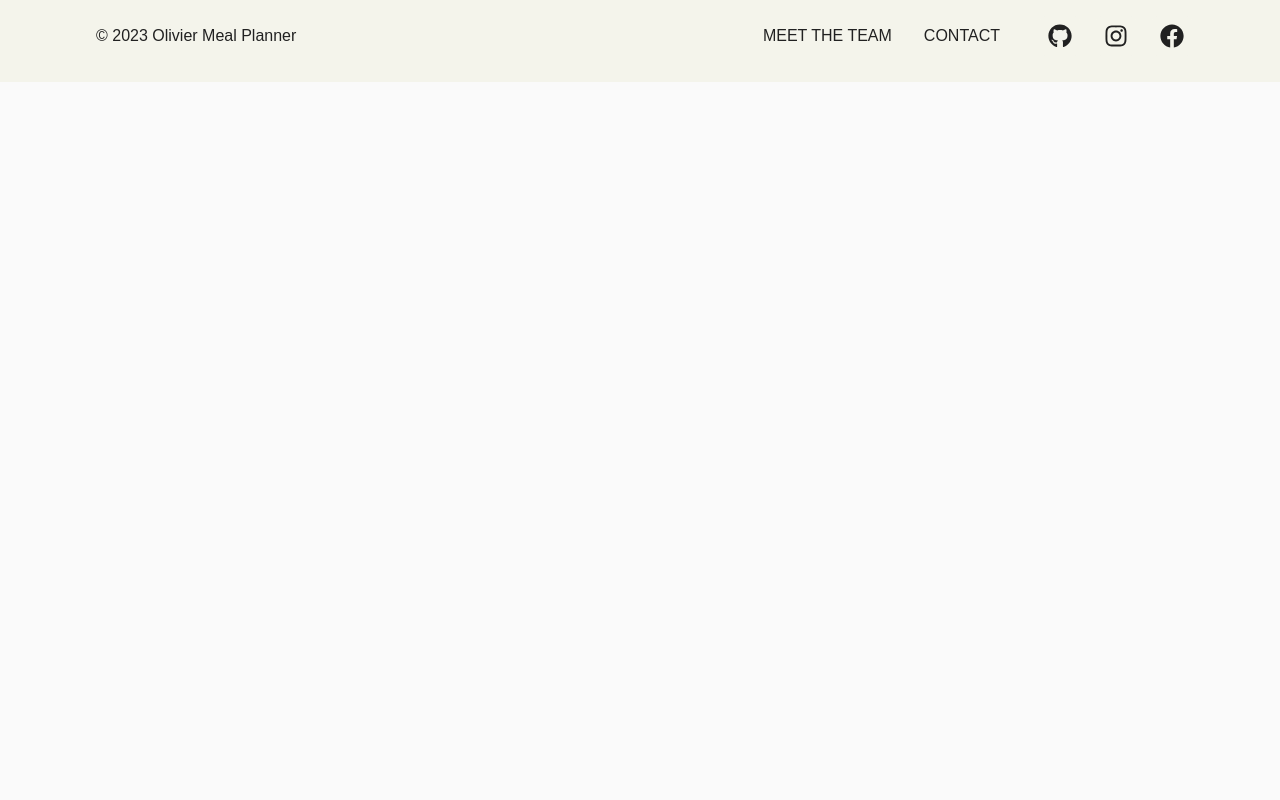
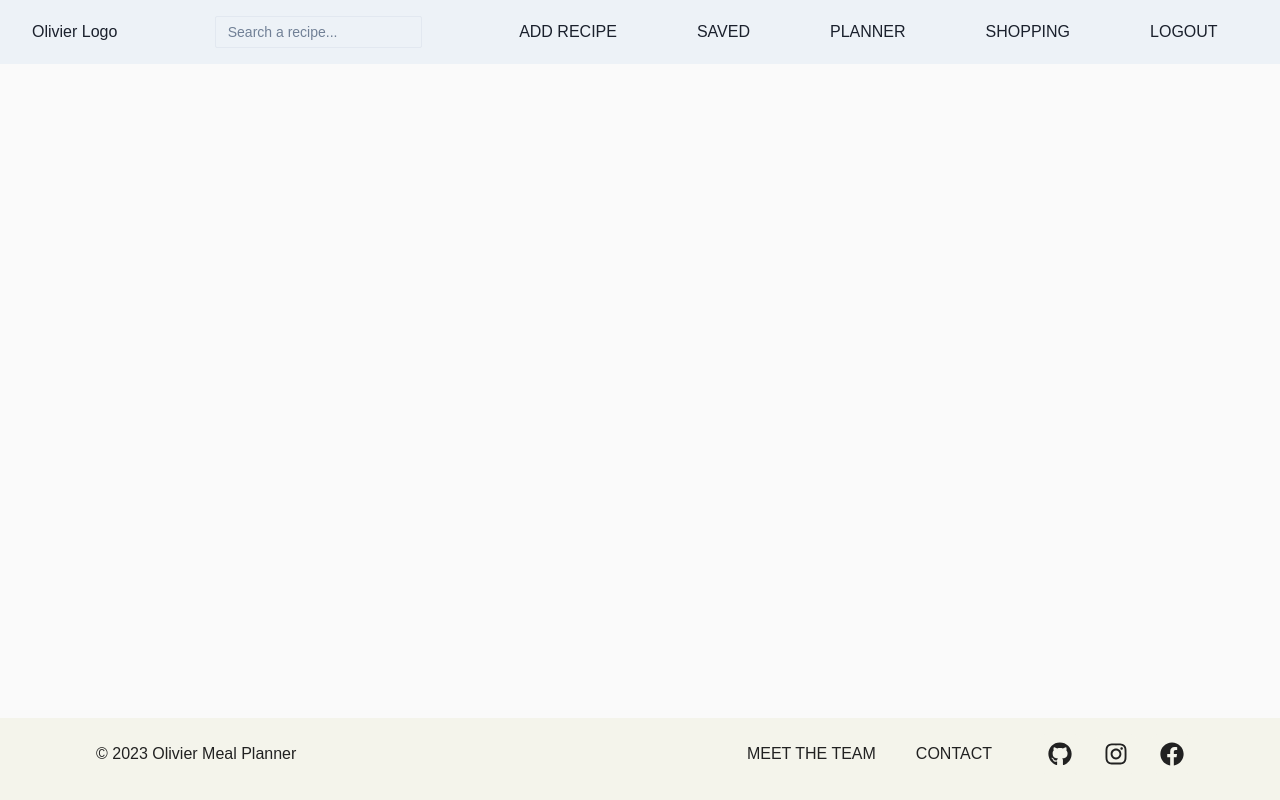
Before and after one commit to Code-the-Dream-School/dd-prac-team1-front, a React (Create React App) app: page /team in a window 1280 px wide. Built offline with nearby package versions, Linux system fonts and the light colour scheme.

Commit message:
changed footer and index.tsx

```diff
--- a/src/components/Footer.tsx
+++ b/src/components/Footer.tsx
@@ -6,30 +6,32 @@ const Footer = () => {
     <Box
       as="footer"
       py={4}
+      position="absolute"
+      bottom="0"
+      height="82"
+      width="100%"
       bg="brandGray"
-      color="black"
-      height="82"
-      width="100%">
+      color="black">
       <Container maxW="6xl">
         <Flex justify="space-between" align="center">
           <Text pl={4}>&copy; 2023 Olivier Meal Planner</Text>
 
           <Flex justify="center" alignItems="center">
-            <Box as="a" href="/team" mx={8}>
+            <Box as="a" href="/team" mx={10}>
               <Text
                 _hover={{
-                borderBottom: "2px solid green"
+                  borderBottom: "2px solid green"
                 }}>
                 MEET THE TEAM
               </Text>
             </Box>
 
-            <Box as="a" href="/ContactUs" mr={8}>
-            <Text
+            <Box as="a" href="/ContactUs" mr={10}>
+              <Text
                 _hover={{
-                borderBottom: "2px solid green"
+                  borderBottom: "2px solid green"
                 }}>
-              CONTACT
+                CONTACT
               </Text>
             </Box>
 
--- a/src/index.tsx
+++ b/src/index.tsx
@@ -18,6 +18,7 @@ import theme from "./CustomTheme";
 
 const root = ReactDOM.createRoot(document.getElementById("root")!);
 root.render(
+  <Box position="absolute" h="100vh" width="100%">
     <ChakraProvider theme={theme}>
       <BrowserRouter>
         <Routes>
@@ -25,17 +26,18 @@ root.render(
           <Route path="/" element={<Home />} />
           <Route path="/register" element={<Register />} />
           <Route path="/login" element={<Login />} />
-        <Route path="/team" element={<OurTeam />} />
           <Route element={<Layout />}>
             <Route path="/search-choice" element={<SearchChoice />} />
             <Route path="/ai-recipe" element={<SearchAI />} />
             <Route path="/saved-recipes" element={<SavedRecipes />} />
             <Route path="/saved-recipes/:slug" element={<SingleRecipePage />} />
+            <Route path="/team" element={<OurTeam />} />
           </Route>
         </Routes>
         <Footer />
       </BrowserRouter>
     </ChakraProvider>
+  </Box>
 );
 
 // If you want to start measuring performance in your app, pass a function
```
Lines whose indentation alone changed are shown as unchanged.
